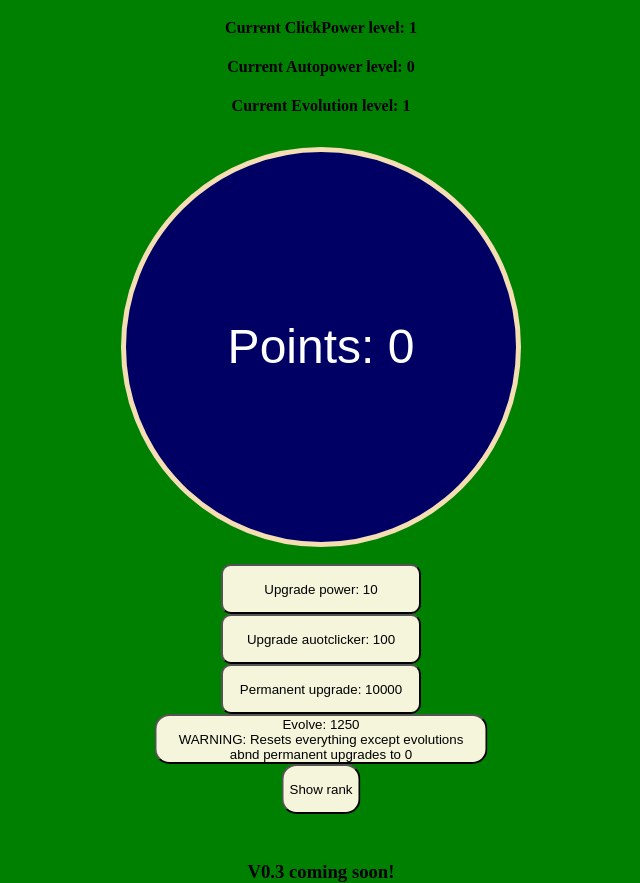
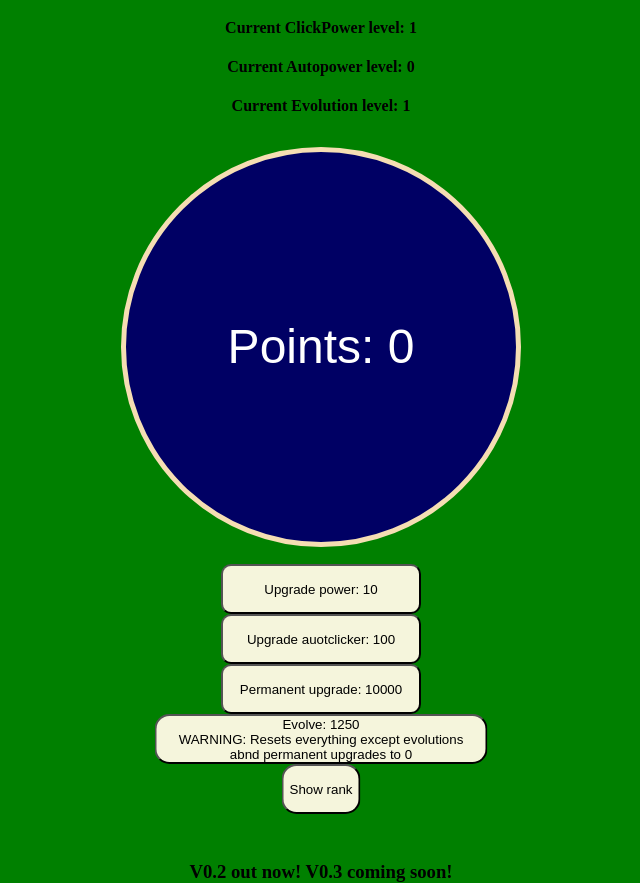
Before and after one commit to Robinqh/CircleClicker, a plain HTML site: page Circle Clicker.html in a window 1280 px wide. Shown: the part 61-944 px from the top of the page, without its empty margins (319-959 px from the left). Drawn offline with Linux system fonts and the light colour scheme.

```diff
--- a/Circle Clicker.html
+++ b/Circle Clicker.html
@@ -27,7 +27,7 @@
     <h2 id="currentRank"></h2>
 
     <br><br><br><br><br><br><br><br><br><br><br><br><br><br><br><br><br><br>
-    <h3>V0.3 coming soon!</h3>
+    <h3>V0.2 out now! V0.3 coming soon!</h3>
 
 <script src="Script.JS"></script>
 </body>
```
